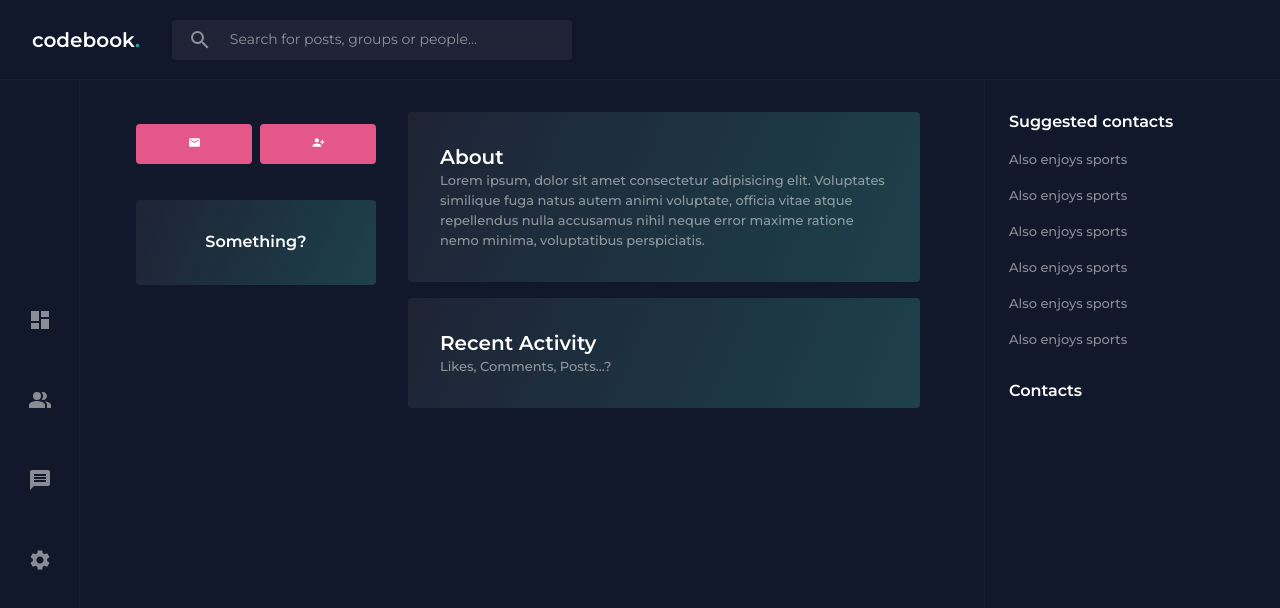
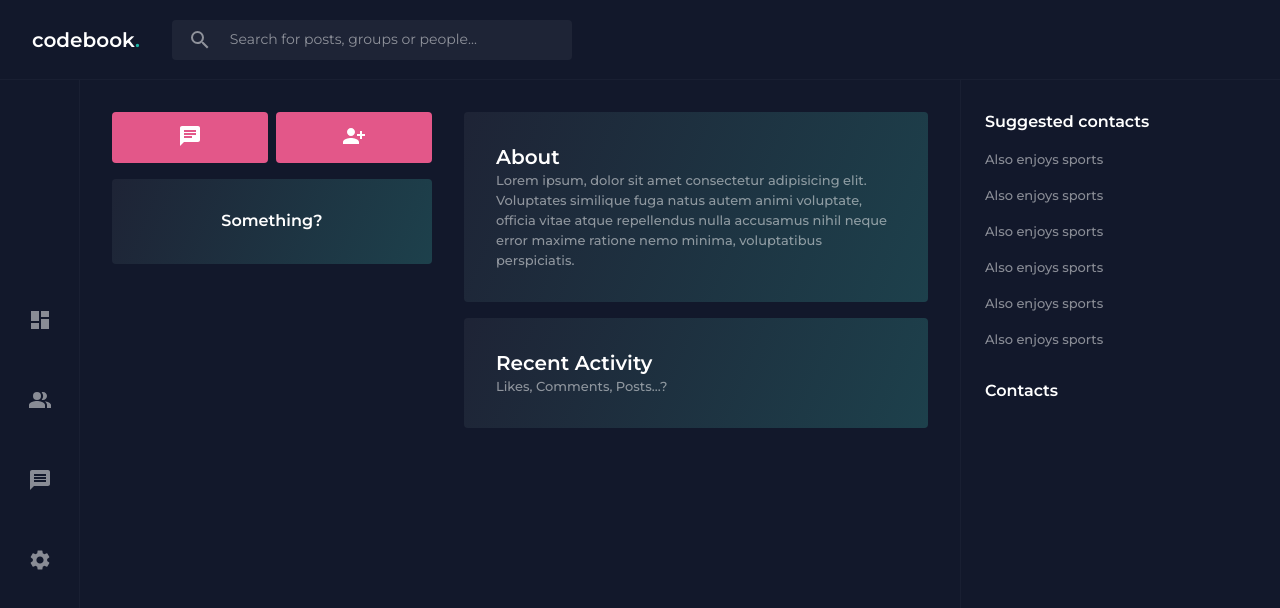
Before and after one commit to The-Hackstreet-Boys/Codebook, a Next.js app: page /profile in a window 1280 px wide. Shown: the top 608 px of the page. Built offline with nearby package versions, Linux system fonts and the light colour scheme; no server answers.

Commit message:
refactor and small changes

```diff
--- a/components/HomeLayout/index.tsx
+++ b/components/HomeLayout/index.tsx
@@ -8,7 +8,7 @@ const HomeLayout: FC = ({ children }) => (
     <ContentContainer>
       <Content>{children}</Content>
     </ContentContainer>
-    <HomeSidebar>Right</HomeSidebar>
+    <HomeSidebar />
   </Container>
 );
 
--- a/components/ProfileLayout/index.tsx
+++ b/components/ProfileLayout/index.tsx
@@ -1,6 +1,6 @@
 import { useUser } from '@auth0/nextjs-auth0';
 import { FC } from 'react';
-import { MdMail, MdPersonAddAlt1 } from 'react-icons/md';
+import { MdChat, MdPersonAddAlt1 } from 'react-icons/md';
 
 import HomeSidebar from '../HomeSidebar';
 import Avatar from '../elements/Avatar';
@@ -8,17 +8,23 @@ import Button from '../elements/Button';
 import Card from '../elements/Card';
 import Flexbox from '../elements/Flexbox';
 import Typography from '../elements/Typography';
-import { ProfileContainer, ProfileSideContainer } from './styles';
+import { Container, ContentContainer, ProfileContainer } from './styles';
 
 const ProfileLayout: FC = () => {
   const { user } = useUser();
 
   return (
+    <Container>
       <ProfileContainer>
-      <ProfileSideContainer>
+        <Flexbox direction="column" gap="1rem">
           {user && (
             <Card>
-            <Flexbox direction="column" alignItems="center" gap="0.25rem">
+              <Flexbox
+                direction="column"
+                alignItems="center"
+                gap="0.25rem"
+                margin="2rem"
+              >
                 {user.picture && <Avatar src={user.picture} />}
                 <Typography variant="h4" align="center">
                   {user.name}
@@ -29,30 +35,31 @@ const ProfileLayout: FC = () => {
               </Flexbox>
             </Card>
           )}
-        <Flexbox direction="row" gap="0.5rem" margin="0.75rem" width="100%">
+          <Flexbox direction="row" gap="0.5rem" width="100%">
             <Button color="secondary" isFullWidth>
-            <MdMail />
+              <MdChat />
             </Button>
             <Button color="secondary" isFullWidth>
               <MdPersonAddAlt1 />
             </Button>
           </Flexbox>
-        <Flexbox direction="column" margin="1.5rem" width="100%">
+          <Flexbox direction="column" width="100%">
             <Card>
               <Typography variant="h5" align="center">
                 Something?
               </Typography>
             </Card>
           </Flexbox>
-      </ProfileSideContainer>
-      <Flexbox direction="column" gap="1rem" margin="2rem">
+        </Flexbox>
+        <ContentContainer>
+          <Flexbox direction="column" gap="1rem">
             <Card>
               <Typography variant="h4">About</Typography>
               <Typography variant="p">
-            Lorem ipsum, dolor sit amet consectetur adipisicing elit. Voluptates
-            similique fuga natus autem animi voluptate, officia vitae atque
-            repellendus nulla accusamus nihil neque error maxime ratione nemo
-            minima, voluptatibus perspiciatis.
+                Lorem ipsum, dolor sit amet consectetur adipisicing elit.
+                Voluptates similique fuga natus autem animi voluptate, officia
+                vitae atque repellendus nulla accusamus nihil neque error maxime
+                ratione nemo minima, voluptatibus perspiciatis.
               </Typography>
             </Card>
             <Card>
@@ -60,8 +67,10 @@ const ProfileLayout: FC = () => {
               <Typography variant="p">Likes, Comments, Posts...?</Typography>
             </Card>
           </Flexbox>
+        </ContentContainer>
+      </ProfileContainer>
       <HomeSidebar />
-    </ProfileContainer>
+    </Container>
   );
 };
 
--- a/components/ProfileLayout/styles.ts
+++ b/components/ProfileLayout/styles.ts
@@ -1,19 +1,24 @@
 import styled from 'styled-components';
 
-export const ProfileContainer = styled.div`
-  height: 100vh;
+export const Container = styled.div`
+  height: 100%;
   width: 100%;
   display: grid;
-  grid-template-columns: 20% auto 20rem;
-  gap: 2rem;
-  margin: 0 1.5rem;
+  grid-template-columns: 1fr 20rem;
 `;
 
-export const ProfileSideContainer = styled.div`
+export const ProfileContainer = styled.div`
   width: 100%;
   height: 100%;
-  display: flex;
-  flex-direction: column;
-  align-items: center;
-  margin: 2rem;
+  padding: 2rem;
+  display: grid;
+  gap: 2rem;
+  grid-template-columns: 20rem 1fr;
 `;
+
+export const ContentContainer = styled.div`
+  width: 100%;
+  height: 100%;
+  overflow-x: hidden;
+  overflow-y: auto;
+`;
--- a/components/elements/Button/styles.ts
+++ b/components/elements/Button/styles.ts
@@ -29,6 +29,10 @@ export const PrimaryButton = styled.button<{
   &:hover {
     background: ${(props) => props.theme.buttonPrimaryHover};
   }
+  & > svg {
+    width: 1.5rem;
+    height: 1.5rem;
+  }
 `;
 
 export const SecondaryButton = styled(PrimaryButton)`
```
Lines whose indentation alone changed are shown as unchanged.
